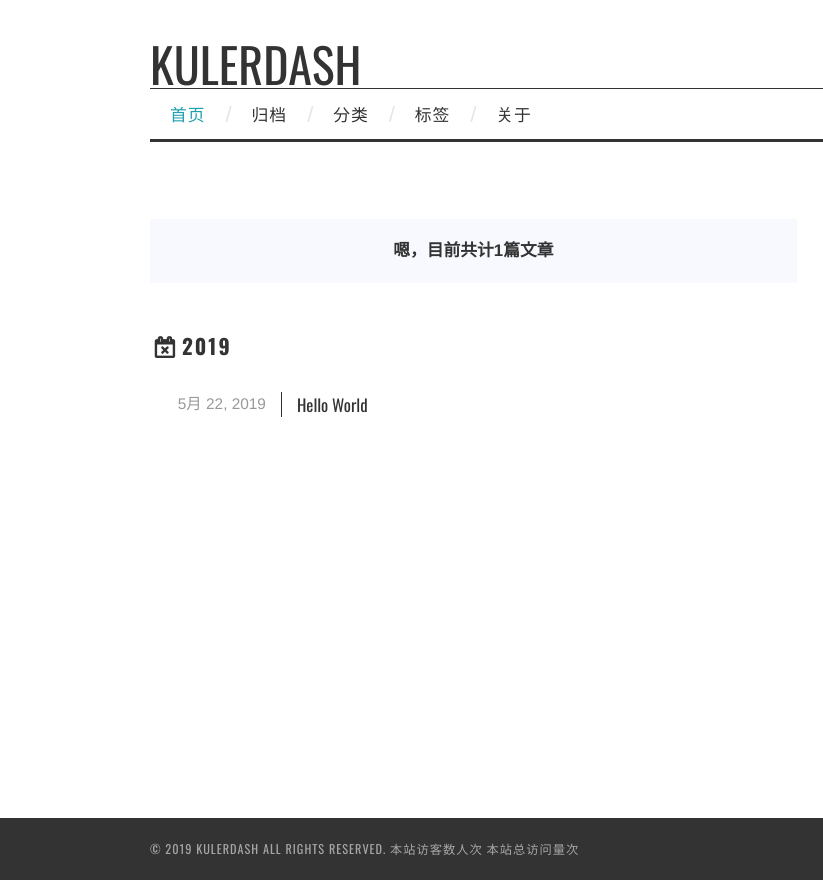
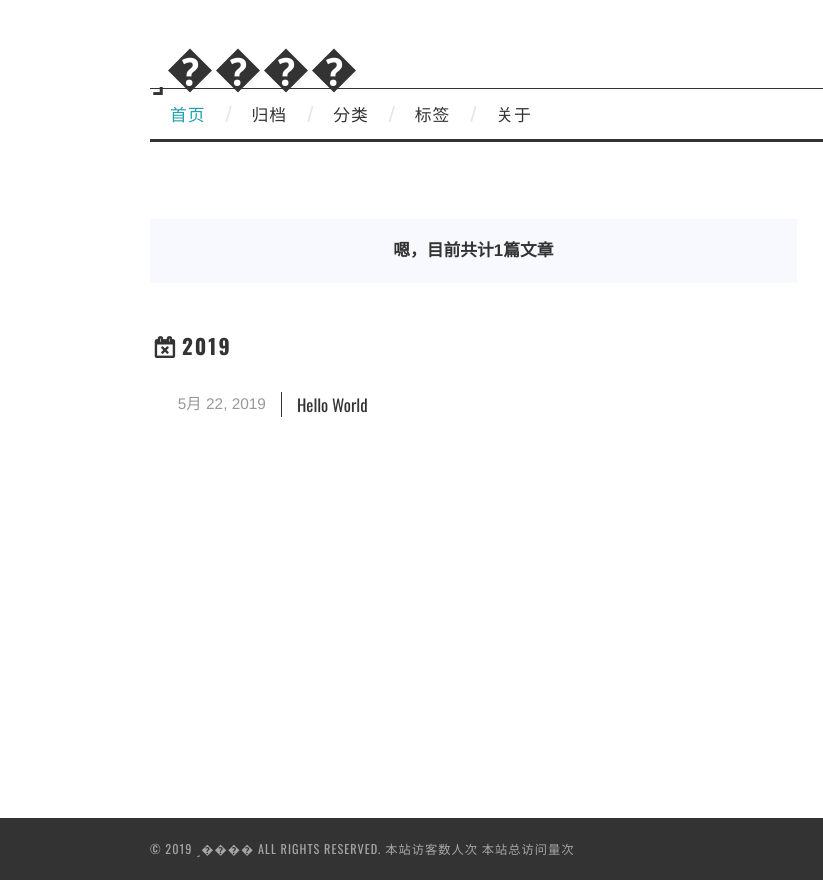
Before and after one commit to kulerdash/blog, a plain HTML site: page archives/2019/05/index.html in a window 1280 px wide. Shown: the full height of the page, 0-823 px from the left. Drawn offline with nearby package versions, Linux system fonts and the light colour scheme; some packages are replaced by stand-ins of ours; a script that the page names is missing.

Commit message:
Site updated: 2019-05-22 19:48:18

```diff
--- a/archives/2019/05/index.html
+++ b/archives/2019/05/index.html
@@ -3,21 +3,21 @@
 <head><meta name="generator" content="Hexo 3.8.0">
   <meta charset="utf-8">
 
-  <title>归档: 2019/5 | Kulerdash</title>
+  <title>归档: 2019/5 | ˼����</title>
   <meta name="viewport" content="width=device-width, initial-scale=1, maximum-scale=1">
 
 
 
 
   <meta property="og:type" content="website">
-<meta property="og:title" content="Kulerdash">
+<meta property="og:title" content="˼����">
 <meta property="og:url" content="https://kulerdash.github.io/archives/2019/05/index.html">
-<meta property="og:site_name" content="Kulerdash">
+<meta property="og:site_name" content="˼����">
 <meta property="og:locale" content="zh-CN">
 <meta name="twitter:card" content="summary">
-<meta name="twitter:title" content="Kulerdash">
+<meta name="twitter:title" content="˼����">
 
-    <link rel="alternate" href="/atom.xml" title="Kulerdash" type="application/atom+xml">
+    <link rel="alternate" href="/atom.xml" title="˼����" type="application/atom+xml">
 
   <link rel="icon" href="/css/images/favicon.ico">
 
@@ -58,7 +58,7 @@
 
           <h1 class="site-title">
 
-              <a href="/" title="Kulerdash" rel="home"> Kulerdash </a>
+              <a href="/" title="˼����" rel="home"> ˼���� </a>
 
           </h1>
 
@@ -298,7 +298,7 @@
 
   <div class="clearfix container">
       <div class="site-info">
-	      &copy; 2019 Kulerdash All Rights Reserved.
+	      &copy; 2019 ˼���� All Rights Reserved.
 
             <span id="busuanzi_container_site_uv">
               本站访客数<span id="busuanzi_value_site_uv"></span>人次
--- a/content.json
+++ b/content.json
@@ -1 +1 @@
-{"meta":{"title":"Kulerdash","subtitle":"Just","description":null,"author":null,"url":"https://kulerdash.github.io","root":"/"},"pages":[],"posts":[{"title":"Hello World","slug":"hello-world","date":"2019-05-22T04:11:51.537Z","updated":"2019-05-22T04:11:51.538Z","comments":true,"path":"2019/05/22/hello-world/","link":"","permalink":"https://kulerdash.github.io/2019/05/22/hello-world/","excerpt":"","text":"Welcome to Hexo! This is your very first post. Check documentation for more info. If you get any problems when using Hexo, you can find the answer in troubleshooting or you can ask me on GitHub. Quick StartCreate a new post$ hexo new \"My New Post\" More info: Writing Run server$ hexo server More info: Server Generate static files$ hexo generate More info: Generating Deploy to remote sites$ hexo deploy More info: Deployment","categories":[],"tags":[]}]}
+{"meta":{"title":"˼����","subtitle":null,"description":null,"author":null,"url":"https://kulerdash.github.io","root":"/"},"pages":[],"posts":[{"title":"Hello World","slug":"hello-world","date":"2019-05-22T04:11:51.537Z","updated":"2019-05-22T04:11:51.538Z","comments":true,"path":"2019/05/22/hello-world/","link":"","permalink":"https://kulerdash.github.io/2019/05/22/hello-world/","excerpt":"","text":"Welcome to Hexo! This is your very first post. Check documentation for more info. If you get any problems when using Hexo, you can find the answer in troubleshooting or you can ask me on GitHub. Quick StartCreate a new post$ hexo new \"My New Post\" More info: Writing Run server$ hexo server More info: Server Generate static files$ hexo generate More info: Generating Deploy to remote sites$ hexo deploy More info: Deployment","categories":[],"tags":[]}]}
```
Also changed, not shown: 2019/05/22/hello-world/index.html (+5 -5 lines), archives/2019/index.html (+7 -7 lines), archives/index.html (+7 -7 lines), index.html (+7 -7 lines).
